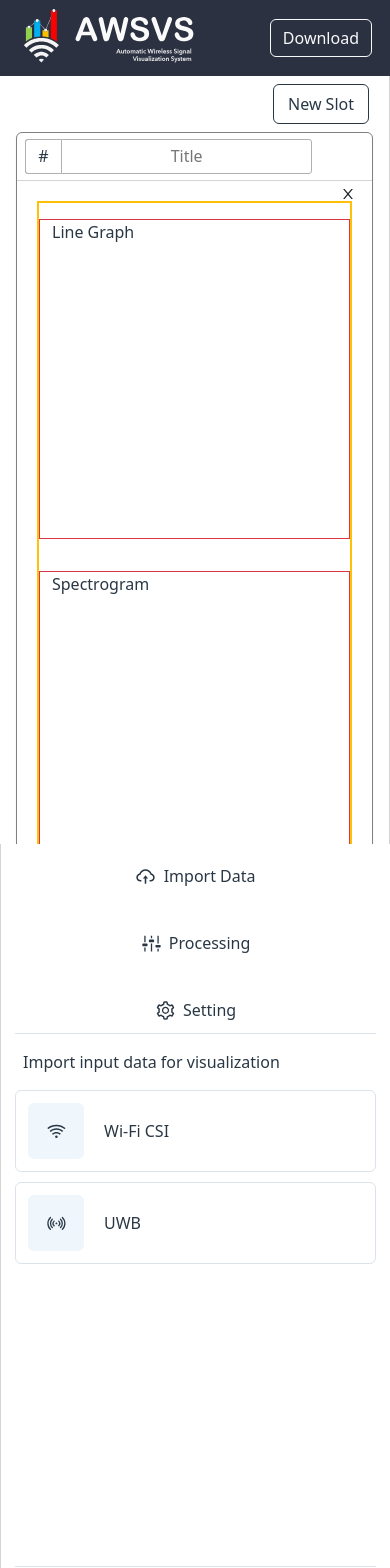
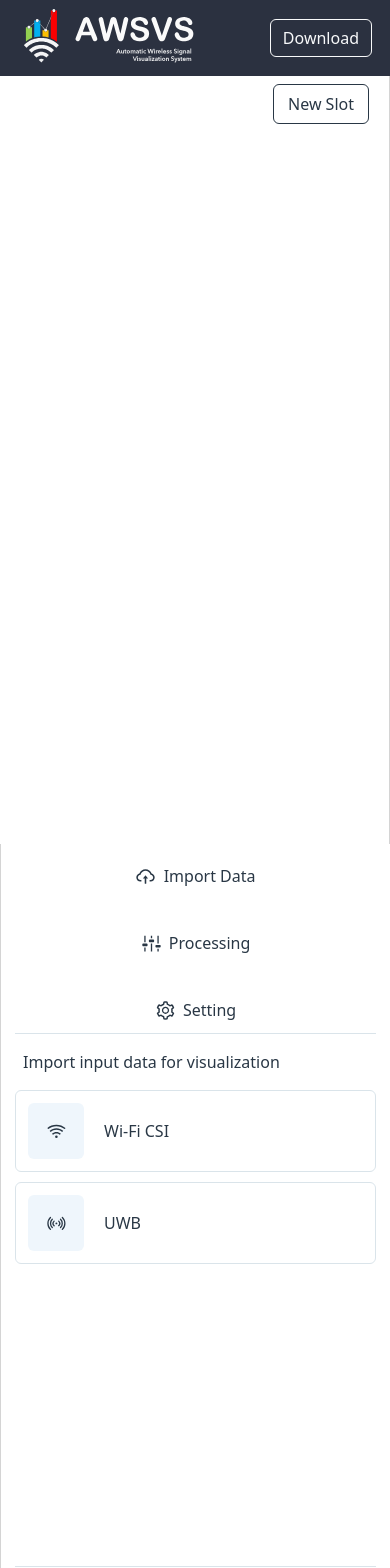
Before and after one commit to moonseongchan/AWSVS, a React (Create React App) app: page / in a window 390 px wide. Shown: the top 1568 px of the page. Built offline with nearby package versions, Linux system fonts and the light colour scheme.

Commit message:
feat: Add Dashboard Slot's Delete Modal & Collapsed Function

```diff
--- a/src/components/Dashboard/Dashboard.scss
+++ b/src/components/Dashboard/Dashboard.scss
@@ -1,9 +1,9 @@
-.dashboard-content {
+#dashboard-content {
     border-right: 1px solid #d4d4d4;
-    padding: 0.5rem 1rem !important;
+    padding: 0.5rem 1rem 0rem 1rem !important;
 }
 
-.dashboard-content::-webkit-scrollbar {
+#dashboard-content::-webkit-scrollbar {
     display: none !important;
 }
 
@@ -42,6 +42,7 @@
     color: #293745;
     background-color: #fff;
     box-shadow: 0px 1px 1px 0px #d4d4d4;
+    margin-bottom: 1rem !important;
 }
 
 .slot-header {
@@ -80,14 +81,28 @@
 }
 
 .slot-close {
-    padding-right: 0.25rem !important;
-    font-size: 1rem;
+    padding-right: 0.5rem !important;
+    font-size: 1.125rem !important;
     outline: none !important;
     border: none;
 }
 
+.slot-close-btn {
+    padding: 0.375rem 0.5rem !important;
+    margin: 0rem 0.25rem;
+}
+
+.slot-toggle-btn {
+    width: auto !important;
+    font-size: 1.125rem !important;
+    padding: 0.375rem 0.5rem !important;
+    opacity: 1 !important;
+}
+
 .slot-close-btn:focus,
-.slot-close-btn:not(:focus) {
+.slot-close-btn:not(:focus),
+.slot-toggle-btn:focus,
+.slot-toggle-btn:not(:focus) {
     outline: none !important;
     border: none;
 }
@@ -95,3 +110,18 @@
 .slot-content {
     margin: 1.25rem 0.5rem !important;
 }
+
+.modal-content {
+    border: 1px solid #293745;
+    box-shadow: 0px 5px 10px 5px #d4d4d4 !important;
+}
+
+.modal-backdrop {
+    display: none;
+    z-index: 1040 !important;
+}
+
+.modal-content {
+    margin: 2px auto;
+    z-index: 1100 !important;
+}
--- a/src/components/Dashboard/index.js
+++ b/src/components/Dashboard/index.js
@@ -1,70 +1,109 @@
-import React from "react";
+import React, { useState } from "react";
 
 import { AiOutlineClose } from "react-icons/ai";
+import { BiExpandVertical } from "react-icons/bi";
 import "./Dashboard.scss";
 
 const Dashboard = (props) => {
+  const [idx, setIdx] = useState(0);
+  const [slots, setSlots] = useState([]);
+
+  const createSlot = () => {
+    const newSlot = {
+      id: idx + 1,
+    };
+    setIdx(idx + 1);
+    setSlots([...slots, newSlot]);
+  };
+
+  const removeSlot = (slotId) => {
+    const updatedSlots = slots.filter((slot) => slot.id !== slotId);
+    setSlots(updatedSlots);
+  };
+
   return (
-    <div class="dashboard-content col-md-9 h-100 position-relative overflow-scroll">
+    <div
+      id="dashboard-content"
+      class="col-md-9 h-100 position-relative overflow-scroll"
+    >
       <div class="d-flex flex-row-reverse pb-2">
-        <button type="button" class="new-slot-btn">
+        <button type="button" class="new-slot-btn" onClick={createSlot}>
           New Slot
         </button>
       </div>
-      {/* N_th Slot */}
-      <div class="slot container w-100">
+
+      {slots.map((slot) => (
+        <div key={slot.id} className="slot container w-100">
           {/* Slot Header */}
-        <div class="slot-header row d-flex align-items-start align-items-center">
-          <div class="position-relative ps-2 h-100 col-md-6 d-flex justify-content-start align-items-center">
-            <div id={"slot" + 1} class="slot-index">
-              #
+          <div className="slot-header row d-flex align-items-start align-items-center">
+            <div className="position-relative ps-2 h-100 col-md-6 d-flex justify-content-start align-items-center">
+              <div id={`slot${slot.id}`} className="slot-index">
+                {slot.id}
               </div>
               <input
                 type="text"
-              id="slot-1-title"
-              class="slot-title w-75"
+                id={`slot${slot.id}-title`}
+                className="slot-title w-75"
                 placeholder="Title"
               />
             </div>
-          <div class="slot-close col-md-6 d-flex justify-content-end align-items-center">
+            <div className="slot-close h-100 col-md-6 d-flex justify-content-end align-items-center">
               <button
                 type="button"
-              class="slot-close-btn btn d-flex justify-content-end align-items-center"
+                className="slot-toggle-btn btn d-flex justify-content-end align-items-center accordion-button collapsed"
+                data-bs-toggle="collapse"
+                data-bs-target={`#slot${slot.id}-body`}
+                aria-expanded="false"
+              >
+                <BiExpandVertical />
+              </button>
+              <button
+                type="button"
+                className="slot-close-btn btn d-flex justify-content-end align-items-center"
+                data-bs-toggle="modal"
+                data-bs-target={`#slot${slot.id}-modal`}
               >
                 <AiOutlineClose />
               </button>
             </div>
           </div>
+
+          <div id={`slot${slot.id}-body`} class="accordion-collapse collapse">
+            <div class="accordion-body">
               {/* Slot Content */}
-        <div class="border border-2 border-warning slot-content row align-items-center d-flex">
+              <div className="border border-2 border-warning slot-content row align-items-center d-flex">
                 {/* Line Graph */}
                 <div
-            style={{ height: "20rem" }}
-            class="border border-1 border-danger my-3 line-graph"
+                  id={`slot${slot.id}-linegraph`}
+                  style={{ height: "5rem" }}
+                  className="border border-1 border-danger my-3 line-graph"
                 >
                   Line Graph
                 </div>
                 {/* Spectrogram */}
                 <div
-            style={{ height: "20rem" }}
-            class="border border-1 border-danger my-3 spectrogram"
+                  id={`slot${slot.id}-spectrogram`}
+                  style={{ height: "5rem" }}
+                  className="border border-1 border-danger my-3 spectrogram"
                 >
                   Spectrogram
                 </div>
-          {/* PCA */}
+                {/* PCA & Cluster */}
                 <div
-            style={{ height: "20rem" }}
-            class="border border-1 border-danger my-3 px-3 d-flex align-items-center justify-content-center"
+                  style={{ height: "5rem" }}
+                  className="border border-1 border-danger my-3 px-3 d-flex align-items-center justify-content-center"
                 >
                   <div
+                    id={`slot${slot.id}-pca`}
                     style={{ height: "90%", width: "45%" }}
-              class="mx-3 border border-1 border-success"
+                    className="mx-3 border border-1 border-success"
                   >
                     PCA
                   </div>
                   <div
+                    id={`slot${slot.id}-cluster`}
                     style={{ height: "90%", width: "45%" }}
-              class="mx-3 border border-1 border-success"
+                    className="mx-3 border border-1 border-success"
                   >
                     Cluster
                   </div>
@@ -72,15 +111,56 @@ const Dashboard = (props) => {
               </div>
 
               {/* Slot Footer */}
-        <div class="slot-footer row align-items-end d-flex align-items-center">
+              <div className="slot-footer row align-items-end d-flex align-items-center">
                 <div>
-            Mean : <span id={"mean-slot" + 1}> # </span> | Std :{" "}
-            <span id={"std-slot" + 1}> # </span> | Max :{" "}
-            <span id={"max-slot" + 1}> # </span> | Min :{" "}
-            <span id={"min-slot" + 1}> # </span>
+                  Mean : <span id={`slot${slot.id}-mean`}> # </span> | Std :{" "}
+                  <span id={`slot${slot.id}-std`}> # </span> | Max :{" "}
+                  <span id={`slot${slot.id}-max`}> # </span> | Min :{" "}
+                  <span id={`slot${slot.id}-min`}> # </span>
                 </div>
               </div>
             </div>
+          </div>
+
+          {/* Modal */}
+          <div class="modal fade" id={`slot${slot.id}-modal`} tabindex="-1">
+            <div class="modal-dialog modal-dialog-centered">
+              <div class="modal-content">
+                <div class="modal-header">
+                  <h5 class="modal-title">Delete Slot</h5>
+                  <button
+                    type="button"
+                    class="btn-close"
+                    data-bs-dismiss="modal"
+                    aria-label="Close"
+                  ></button>
+                </div>
+                <div class="modal-body">
+                  <p>Are you sure to delete slot {slot.id}?</p>
+                </div>
+                <div class="modal-footer">
+                  <button
+                    type="submit"
+                    class="btn btn-danger"
+                    onClick={() => {
+                      removeSlot(slot.id);
+                    }}
+                  >
+                    Delete
+                  </button>
+                  <button
+                    type="button"
+                    class="btn btn-secondary"
+                    data-bs-dismiss="modal"
+                  >
+                    Close
+                  </button>
+                </div>
+              </div>
+            </div>
+          </div>
+        </div>
+      ))}
     </div>
   );
 };
```
Lines whose indentation alone changed are shown as unchanged.
